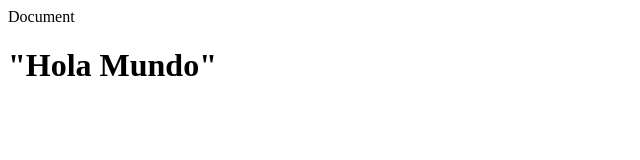
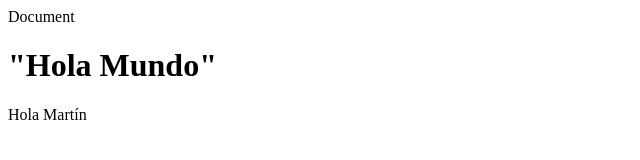
Before and after one commit to MartinMeza22/PW1, a plain HTML site: page index.html in a window 1280 px wide. Shown: the full height of the page, 0-640 px from the left. Drawn offline with Linux system fonts and the light colour scheme.

Commit message:
Update index.html

```diff
--- a/index.html
+++ b/index.html
@@ -7,5 +7,8 @@
 </head>
 <body>
     <h1>"Hola Mundo"</h1>
+    <p>
+        Hola Martín
+    </p>
 </body>
 </html>
```
